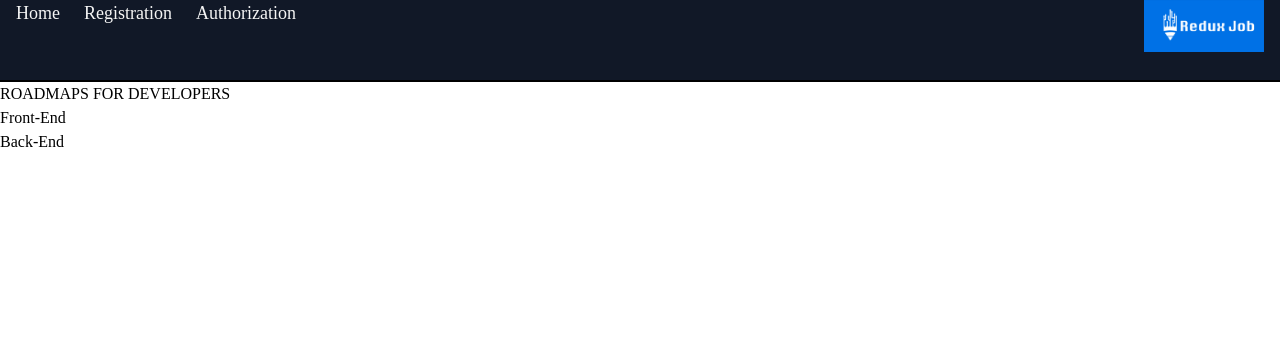
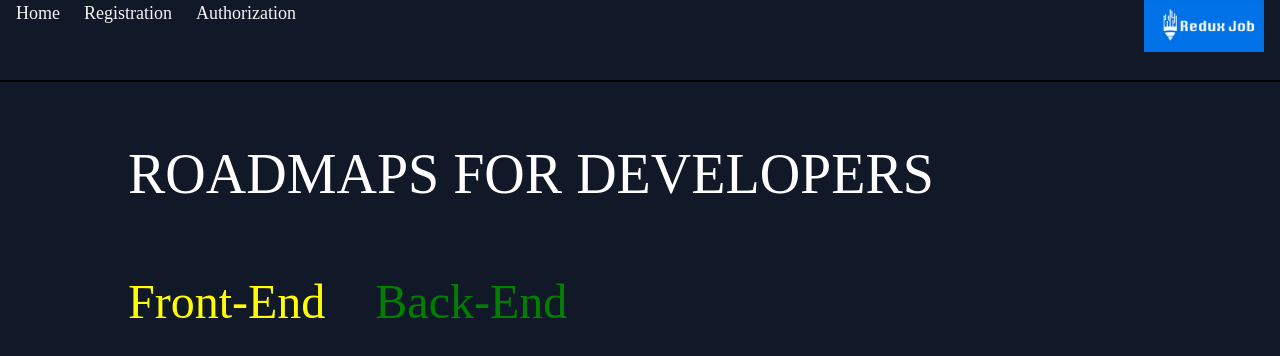
Before and after one commit to AmanNookat/redux-job, a React (Create React App) app: page /roadmaps in a window 1280 px wide. Shown: the top 356 px of the page. Built offline with nearby package versions, Linux system fonts and the light colour scheme.

Commit message:
roadmaps

```diff
--- /dev/null
+++ b/src/components/roadmaps/RoadMaps.css
@@ -0,0 +1,25 @@
+.roadMaps {
+  background-color: #111827;
+  color: white;
+  height: 100%;
+}
+.roadmaps--content {
+  width: 80%;
+  margin: 0 auto;
+}
+.roadmaps--h1 {
+  padding-top: 50px;
+  font-size: 3.5rem;
+}
+.select--page {
+  margin-top: 50px;
+  display: flex;
+  font-size: 3rem;
+  gap: 50px;
+}
+.front--link {
+  color: yellow;
+}
+.back--link {
+  color: green;
+}
--- a/src/components/roadmaps/RoadmapsMain.tsx
+++ b/src/components/roadmaps/RoadmapsMain.tsx
@@ -1,20 +1,24 @@
 import React from "react";
 import RoadMapFront from "./roadMapFront/RoadMapFront";
 import { useNavigate } from "react-router";
+import "./RoadMaps.css";
 
 const RoadmapsMain = () => {
   const navigate = useNavigate();
   return (
-    <div>
-      <h1>ROADMAPS FOR DEVELOPERS</h1>
+    <div className="roadMaps">
+      <div className="roadmaps--content">
+        <h1 className="roadmaps--h1">ROADMAPS FOR DEVELOPERS</h1>
         <div className="select--page">
           <p
+            className="front--link"
             style={{ cursor: "pointer" }}
             onClick={() => navigate("/roadmaps/frontend")}
           >
             Front-End
           </p>
           <p
+            className="back--link"
             style={{ cursor: "pointer" }}
             onClick={() => navigate("/roadmaps/backend")}
           >
@@ -22,6 +26,7 @@ const RoadmapsMain = () => {
           </p>
         </div>
       </div>
+    </div>
   );
 };
 
--- a/src/components/ui/Navbar.tsx
+++ b/src/components/ui/Navbar.tsx
@@ -36,7 +36,6 @@ const Navbar = () => {
             <NavLink to="/chatrooms">Chats</NavLink>
             <NavLink to="/projects">Projects</NavLink>
             <NavLink to="/forum">Forum</NavLink>
-            <NavLink to="/profiles">Profiles</NavLink>
             <NavLink to="/roadmaps">Road Maps</NavLink>
             <NavLink to="/posts">Posts</NavLink>
             <NavLink to="/er_code">Code Help</NavLink>
```
Lines whose indentation alone changed are shown as unchanged.
